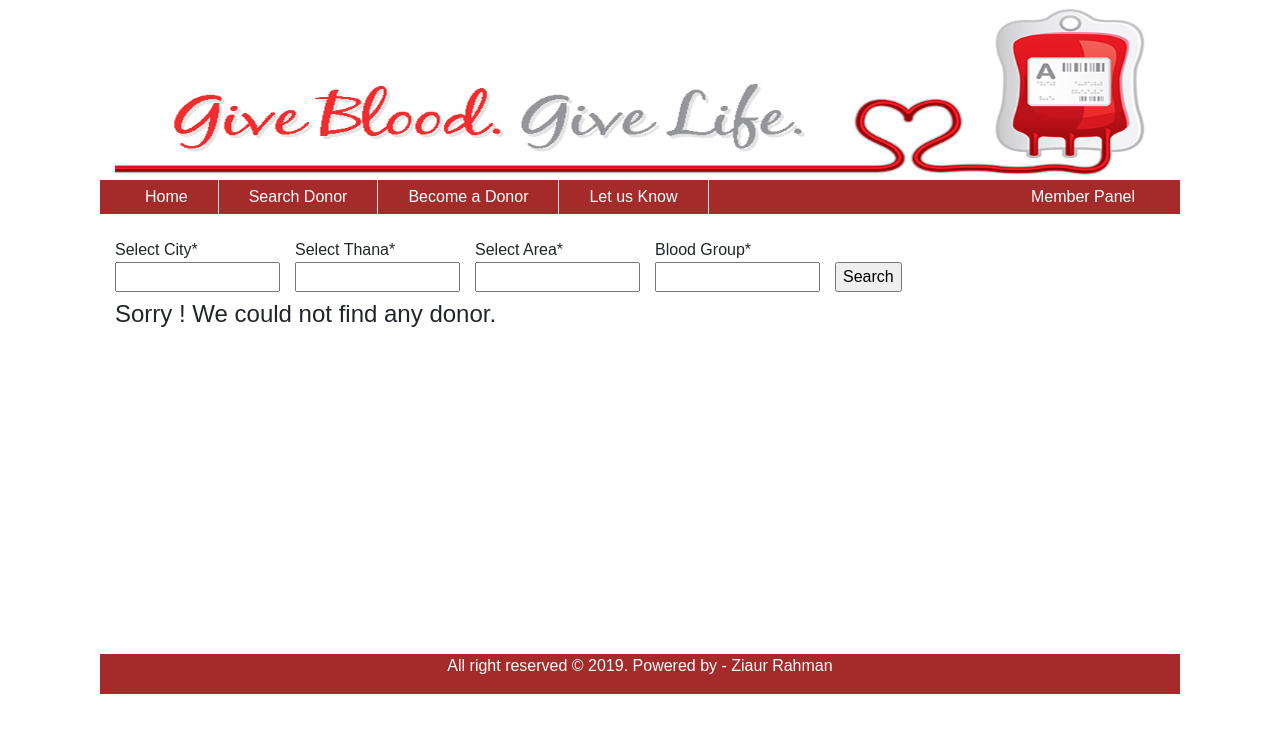
After one commit to programmerzia/bloodbank, a Django app: page /search_donor in a window 1280 px wide. The commit adds this page. Shown: the top 733 px of the page. Run offline with Django 3.2, Linux system fonts and the light colour scheme; some libraries are stand-ins or nearby versions.

Commit message:
home_complete

```diff
--- a/accounts/models.py
+++ b/accounts/models.py
@@ -5,7 +5,7 @@ from django.contrib.auth.models import AbstractUser
 class User(AbstractUser):
     contact = models.CharField(max_length=13,blank=True,null=True)
     city = models.CharField(max_length=50,blank=True,null=True)
-    state = models.CharField(max_length=100,blank=True,null=True)
+    thana = models.CharField(max_length=100,blank=True,null=True)
     zip_code = models.CharField(max_length=10,null=True,blank=True)
     area = models.CharField(max_length=100)
     photo = models.ImageField(default='default.png',upload_to='user_photo')
@@ -18,10 +18,10 @@ class Member(models.Model):
     name = models.CharField(max_length=255)
     contact = models.CharField(max_length=13,blank=True,null=True)
     city = models.CharField(max_length=50)
-    state = models.CharField(max_length=50)
+    thana = models.CharField(max_length=50)
     zip_code = models.CharField(max_length=10)
     area = models.CharField(max_length=200)
     blood_group = models.CharField(max_length=3)
-
+    photo = models.ImageField(default='default.png',upload_to='user_photo')
     def __str__(self):
         return self.name
--- a/accounts/urls.py
+++ b/accounts/urls.py
@@ -1,5 +1,5 @@
 from django.urls import path
-from . import views as user_view
+from accounts import views as user_view
 from django.contrib.auth import views as auth_view
 
 urlpatterns = [
--- a/accounts/views.py
+++ b/accounts/views.py
@@ -68,7 +68,7 @@ def list_user(request):
 def add_member(request):
 	form = MemberForm()
 	if request.method == 'POST':
-		form = MemberForm(request.POST)
+		form = MemberForm(request.POST,request.FILES)
 		if form.is_valid():
 			form.save()
 			messages.success(request,'Member has been added !')
--- a/bloodbank/urls.py
+++ b/bloodbank/urls.py
@@ -1,18 +1,3 @@
-"""bloodbank URL Configuration
-
-The `urlpatterns` list routes URLs to views. For more information please see:
-    https://docs.djangoproject.com/en/2.2/topics/http/urls/
-Examples:
-Function views
-    1. Add an import:  from my_app import views
-    2. Add a URL to urlpatterns:  path('', views.home, name='home')
-Class-based views
-    1. Add an import:  from other_app.views import Home
-    2. Add a URL to urlpatterns:  path('', Home.as_view(), name='home')
-Including another URLconf
-    1. Import the include() function: from django.urls import include, path
-    2. Add a URL to urlpatterns:  path('blog/', include('blog.urls'))
-"""
 from django.contrib import admin
 from django.urls import path, include
 from django.conf import settings
--- /dev/null
+++ b/home/forms.py
@@ -0,0 +1,7 @@
+from django import forms
+
+class SearchDonor(forms.Form):
+	city = forms.CharField(label='City', max_length=100)
+	thana = forms.CharField(label='Thana', max_length=100)
+	area = forms.CharField(label='Area', max_length=100)
+	blood_group = forms.CharField(label='Blood Group', max_length=100)
--- a/home/urls.py
+++ b/home/urls.py
@@ -1,6 +1,7 @@
 from django.urls import path
-from . import views
+from home import views
 
 urlpatterns = [
-	path('', views.home, name="main"),
+	path('', views.home, name="home"),
+	path('search_donor', views.search_donor, name="search_donor"),
 ]
--- a/home/views.py
+++ b/home/views.py
@@ -1,5 +1,23 @@
 from django.shortcuts import render, redirect
-
+from .forms import SearchDonor
+from accounts.models import Member
 # Create your views here.
 def home(request):
-	return render(request, 'home.html')
+	return render(request, 'index.html')
+
+def search_donor(request):
+	form = SearchDonor()
+	results = []
+	if request.method == 'POST':
+		form = SearchDonor(request.POST)
+		if form.is_valid():
+			city = form.cleaned_data['city']
+			thana = form.cleaned_data['thana']
+			area = form.cleaned_data['area']
+			blood_group = form.cleaned_data['blood_group']
+			results = Member.objects.all()
+	context = {
+		'form':form,
+		'results':results
+	}
+	return render(request, 'search_donor.html', context)
--- /dev/null
+++ b/static/home/css/style.css
@@ -0,0 +1,40 @@
+body{
+	font-family: sans-serif;
+	margin: 0;
+	padding: 0;
+}
+.container{
+	width: 1080px!important;
+}
+.header{}
+.header img{
+	width: 100%;
+}
+.menubar{
+	background: brown;
+	overflow: hidden;
+}
+.menubar ul{
+	margin: 0;
+	padding: 0;
+	list-style: none;
+}
+.menubar ul li{ float: left; border-right: 1px solid #ddd; }
+.menubar ul li:last-child{ float: right; border-right: none; }
+.menubar ul li a{ text-decoration: none; color: white; display: inline-block;padding: 5px 30px; }
+.menubar ul li a:hover{background: maroon;}
+.content{
+	min-height: 55vh;
+}
+.footer{
+	overflow: hidden;
+	background: brown;
+	color: white;
+	text-align: center;
+}
+.footer p{
+	padding: 0px 0px;
+}
+.form_field input{
+	width: 165px;
+}
--- a/templates/accounts/add_member.html
+++ b/templates/accounts/add_member.html
@@ -14,7 +14,7 @@
 				</div>
 				{% endfor %}
 			{% endif %}
-			<form method="post">
+			<form method="post" enctype="multipart/form-data">
 				{% csrf_token %}
 				<div class="form-group">
 					{{ form|crispy }}
--- a/templates/home.html
+++ b/templates/home.html
@@ -1,10 +1,49 @@
-<!DOCTYPE html>
+{% load static %}
+<!doctype html>
 <html lang="en">
-<head>
-	<meta charset="UTF-8">
-	<title>Blood Bank</title>
-</head>
-<body>
+  <head>
+    <!-- Required meta tags -->
+    <meta charset="utf-8">
+    <meta name="viewport" content="width=device-width, initial-scale=1, shrink-to-fit=no">
 
-</body>
+    <!-- Bootstrap CSS -->
+    <link rel="stylesheet" href="https://stackpath.bootstrapcdn.com/bootstrap/4.3.1/css/bootstrap.min.css" integrity="sha384-ggOyR0iXCbMQv3Xipma34MD+dH/1fQ784/j6cY/iJTQUOhcWr7x9JvoRxT2MZw1T" crossorigin="anonymous">
+    <link rel="stylesheet" href="{% static 'home/css/style.css' %}">
+
+    <title>{% block title %}{% endblock %}</title>
+  </head>
+  <body>
+	<div class="container">
+		<div class="row header">
+			<div class="col-md-12">
+				<img src="{% static 'home/images/banner3.jpg' %}" alt="">
+			</div>
+		</div>
+		<div class="row menubar">
+			<div class="col-md-12">
+				<ul>
+					<li><a href="{% url 'home' %}">Home</a></li>
+					<li><a href="{% url 'search_donor' %}">Search Donor</a></li>
+					<li><a href="#">Become a Donor</a></li>
+					<li><a href="#">Let us Know</a></li>
+					<li><a href="{% url 'login' %}">Member Panel</a></li>
+				</ul>
+			</div>
+		</div>
+		<div class="content">
+			{% block content %} {% endblock %}
+		</div>
+		<div class="row footer">
+			<div class="col-md-12">
+				<p>All right reserved &copy; 2019. Powered by - Ziaur Rahman</p>
+			</div>
+		</div>
+	</div>
+
+    <!-- Optional JavaScript -->
+    <!-- jQuery first, then Popper.js, then Bootstrap JS -->
+    <script src="https://code.jquery.com/jquery-3.3.1.slim.min.js" integrity="sha384-q8i/X+965DzO0rT7abK41JStQIAqVgRVzpbzo5smXKp4YfRvH+8abtTE1Pi6jizo" crossorigin="anonymous"></script>
+    <script src="https://cdnjs.cloudflare.com/ajax/libs/popper.js/1.14.7/umd/popper.min.js" integrity="sha384-UO2eT0CpHqdSJQ6hJty5KVphtPhzWj9WO1clHTMGa3JDZwrnQq4sF86dIHNDz0W1" crossorigin="anonymous"></script>
+    <script src="https://stackpath.bootstrapcdn.com/bootstrap/4.3.1/js/bootstrap.min.js" integrity="sha384-JjSmVgyd0p3pXB1rRibZUAYoIIy6OrQ6VrjIEaFf/nJGzIxFDsf4x0xIM+B07jRM" crossorigin="anonymous"></script>
+  </body>
 </html>
--- /dev/null
+++ b/templates/search_donor.html
@@ -0,0 +1,69 @@
+{% extends 'home.html' %}
+{% load bootstrap4 %}
+{% load crispy_forms_tags %}
+{% block title %}
+	Search Donor
+{% endblock %}
+{% block content %}
+	<div class="row">&nbsp;</div>
+	<div class="row">
+		<div class="col-md-12">
+			<form method="post">
+				{% csrf_token %}
+				{{ form.non_field_errors }}
+				<div class="row">
+					<div class="col-md-2">
+						<div class="form_field">
+							<label for="{{ form.city.id_for_label}}">Select City* {{ form.city }}</label>
+
+						</div>
+					</div>
+					<div class="col-md-2">
+						<div class="form_field">
+							<label for="{{ form.thana.id_for_label}}">Select Thana* {{ form.thana }}</label>
+
+						</div>
+					</div>
+					<div class="col-md-2">
+						<div class="form_field">
+							<label for="{{ form.area.id_for_label}}">Select Area* {{ form.area }}</label>
+
+						</div>
+					</div>
+					<div class="col-md-2" style="">
+						<div class="form_field">
+							<label for="{{ form.blood_group.id_for_label}}">Blood Group* {{ form.blood_group }}</label>
+
+						</div>
+					</div>
+					<div class="col-md-1">
+						<br>
+						<input type="submit" value="Search">
+					</div>
+				</div>
+
+			</form>
+		</div>
+	</div>
+	<div class="row">
+		<div class="col-md-12">
+			{% if results %}
+				<h4>Your Search Result</h4>
+				{% for result in results %}
+					<table border="0" style="background: #dddeee;width: 100%; margin-bottom: 6px;">
+						<tr style="padding: 2px;">
+							<td style="width: 113px;"><img src="{{ result.photo.url }}" alt="" style="width: 100px;"></td>
+							<td>
+								<h6><b>{{ result.name }}</b></h6>
+								<p>{{ result.city }}, {{ result.thana }}, {{ result.area }} <br>
+								Blood Group : <span style="color:maroon;">{{ result.blood_group}}</span> <br> Contact : {{ result.contact }}</p>
+							</td>
+						</tr>
+					</table>
+				{% endfor %}
+				{% else %}
+				<h4>Sorry ! We could not find any donor.</h4>
+			{% endif %}
+		</div>
+	</div>
+{% endblock %}
```
Also changed, not shown: accounts/forms.py (+5 -2 lines), templates/index.html (added, +15 -0 lines), accounts/migrations/0004_auto_20190414_1619.py (added), db.sqlite3, media/user_photo/11.jpg (added), media/user_photo/DSC_0002_mJZvKfH.JPG (added), static/home/images/banner1.jpg (added), static/home/images/banner2.jpg (added), static/home/images/banner3.jpg (added).
